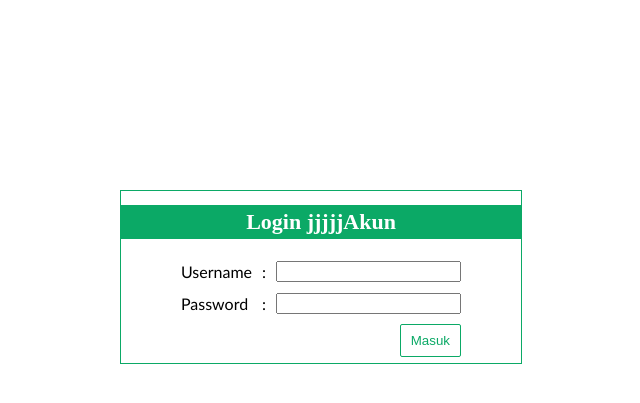
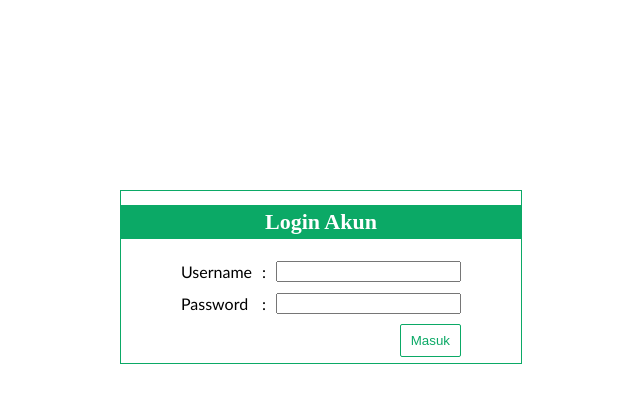
Before and after one commit to tranggoro/https---github.com-tranggoro-tiket, a PHP site: page /login.php in a window 1280 px wide. Shown: the top 403 px of the page, without its empty margins (319-959 px from the left). Run offline with PHP 8.4, Linux system fonts and the light colour scheme.

Commit message:
fix minor

```diff
--- a/db.php
+++ b/db.php
@@ -1,5 +1,5 @@
 <?php
-	$conn = mysqli_connect('localhost', 'root', '','tiket');
+	$conn = mysqli_connect('localhost', 'root', '1927','tiket');
 
 	session_start();
 
--- a/login.php
+++ b/login.php
@@ -14,7 +14,7 @@
 </head>
 <body>
 <div class ="box-log">
-	<h1 class= "title">Login jjjjjAkun</h1>
+	<h1 class= "title">Login Akun</h1>
 	<form action="cek-login.php" method="post">
 		<table class= "khusus">
 			<tr>
```
